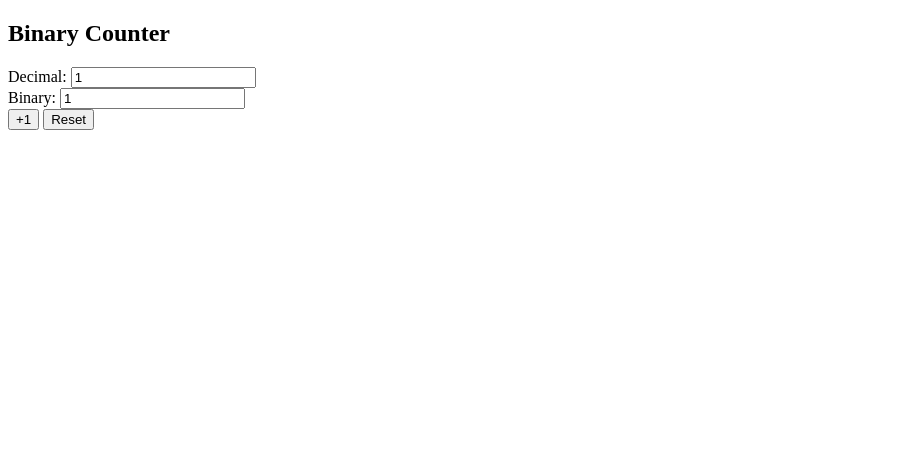
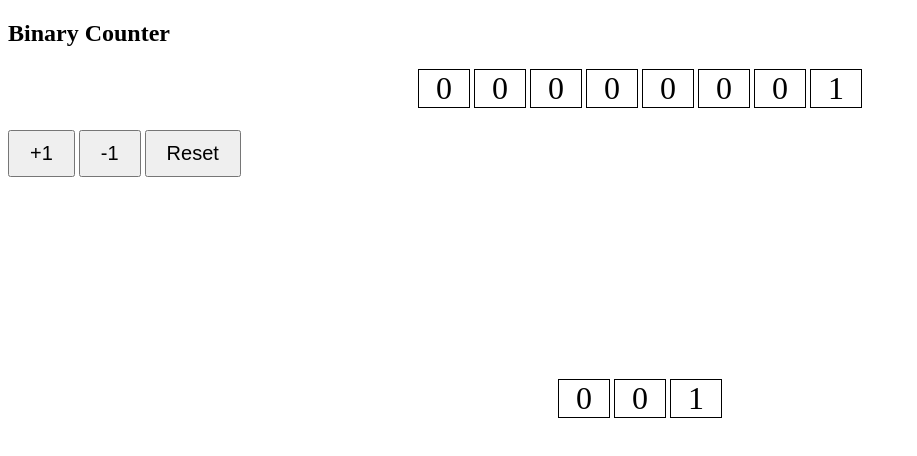
Before and after one commit to Donyk/itsbinary, a plain HTML site: page main.html in a window 1280 px wide. Both pictures are taken after a click on the button "+1". Shown: the whole page, without its empty margins (0-917 px from the left). Drawn offline with Linux system fonts and the light colour scheme.

Commit message:
Update main.html

```diff
--- a/main.html
+++ b/main.html
@@ -3,20 +3,80 @@
 <head>
 <meta charset="UTF-8">
 <title>Binary Counter</title>
+<style>
+    .digit-container {
+        display: inline-block;
+        width: 50px; /* Fixed width for each digit */
+        font-size: 32px; /* Large font size for visibility */
+        border: 1px solid #000; /* Optional: border to make each digit stand out */
+        text-align: center;
+        margin: 2px;
+    }
+    #decimalContainer, #binaryContainer {
+        display: flex;
+        justify-content: center; /* Center the digits horizontally */
+        margin-bottom: 20px; /* Spacing below each counter */
+    }
+    button {
+        font-size: 20px;
+        padding: 10px 20px;
+    }
+    #spacer {
+        margin-top: 200px; /* Increased space as requested */
+    }
+</style>
 </head>
 <body>
 <h2>Binary Counter</h2>
-<div>
-    <label for="decimal">Decimal:</label>
-    <input type="number" id="decimal" value="0">
-</div>
-<div>
-    <label for="binary">Binary:</label>
-    <input type="text" id="binary" value="0">
+<div id="binaryContainer">
+    <span class="digit-container">0</span>
 </div>
 <button onclick="increment()">+1</button>
+<button onclick="decrement()">-1</button>
 <button onclick="resetCounter()">Reset</button>
+<div id="spacer"></div>
+<div id="decimalContainer">
+    <span class="digit-container">0</span>
+</div>
+<script>
+document.getElementById('binaryContainer').addEventListener('input', function() {
+    updateDecimal(this.textContent.replace(/\\D/g, ''));
+});
 
-<script src="counter.js"></script>
+function increment() {
+    let decimal = Array.from(document.getElementById('decimalContainer').children).reduce((acc, el) => acc + el.textContent, '');
+    decimal = parseInt(decimal) + 1;
+    updateCounters(decimal);
+}
+
+function decrement() {
+    let decimal = Array.from(document.getElementById('decimalContainer').children).reduce((acc, el) => acc + el.textContent, '');
+    decimal = parseInt(decimal);
+    if (decimal > 0) {
+        updateCounters(decimal - 1);
+    }
+}
+
+function resetCounter() {
+    updateCounters(0);
+}
+
+function updateCounters(value) {
+    let binary = parseInt(value).toString(2);
+    let binarySpans = binary.padStart(8, '0').split('').map(digit => `<span class="digit-container">${digit}</span>`).join('');
+    document.getElementById('binaryContainer').innerHTML = binarySpans;
+    let decimalSpans = value.toString().padStart(3, '0').split('').map(digit => `<span class="digit-container">${digit}</span>`).join('');
+    document.getElementById('decimalContainer').innerHTML = decimalSpans;
+}
+
+function updateDecimal(value) {
+    let decimal = parseInt(value, 2);
+    if (!isNaN(decimal)) {
+        updateCounters(decimal);
+    } else {
+        alert("Invalid binary number.");
+    }
+}
+</script>
 </body>
 </html>
```
